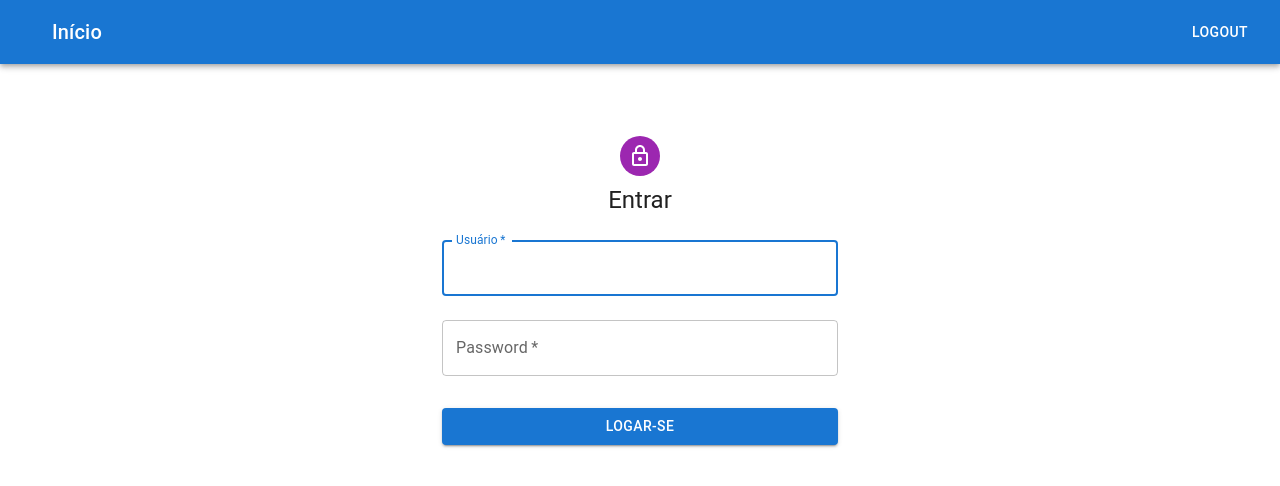
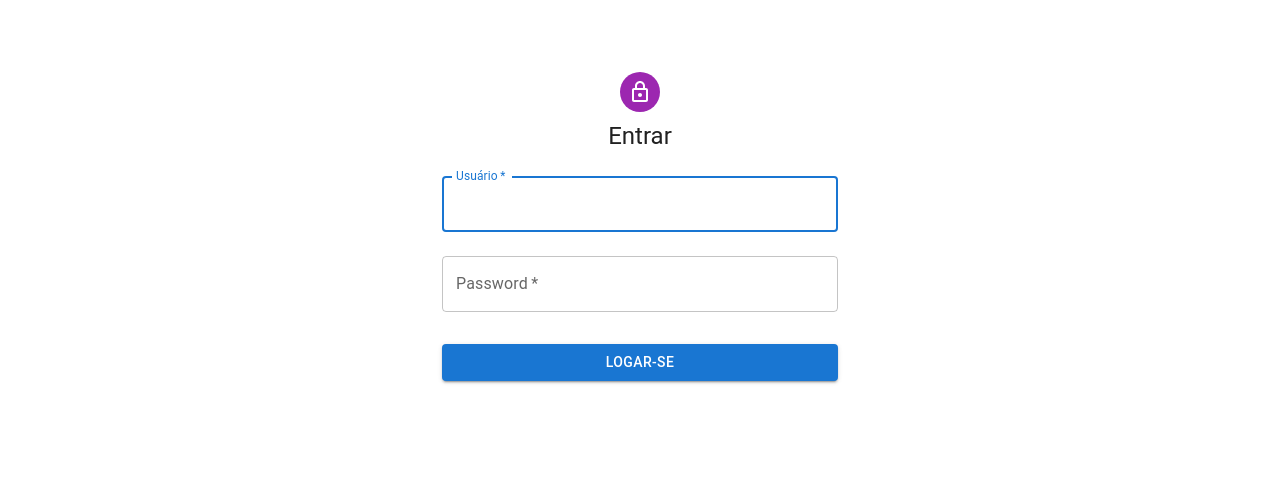
Before and after one commit to alexsandron3/economapas-front, a React (Create React App) app: page / in a window 1280 px wide. Shown: the top 486 px of the page. Built offline with nearby package versions, Linux system fonts and the light colour scheme.

Commit message:
Altera exibição de navbar apenas para quando está logado

```diff
--- a/src/App.js
+++ b/src/App.js
@@ -6,6 +6,7 @@ import Index from './components/pages/Index';
 import { ToastContainer } from 'react-toastify';
 import 'react-toastify/dist/ReactToastify.css';
 import Appbar from './components/partials/Appbar';
+import isLoggedin from './helpers/isLoggedin';
 
 class App extends Component {
   constructor(props) {
@@ -16,7 +17,8 @@ class App extends Component {
   render() {
     return (
       <>
-        <Appbar />
+        {isLoggedin() && <Appbar />}
+
         <Switch>
           <Route path="/index" component={Index} />
           <Route path="/" component={Login} />
```
